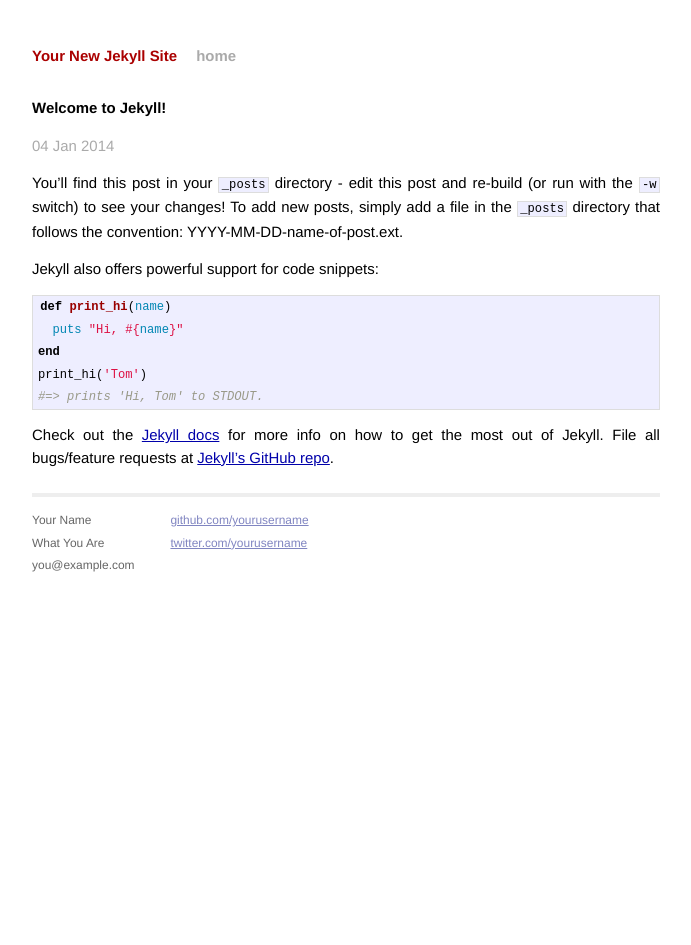
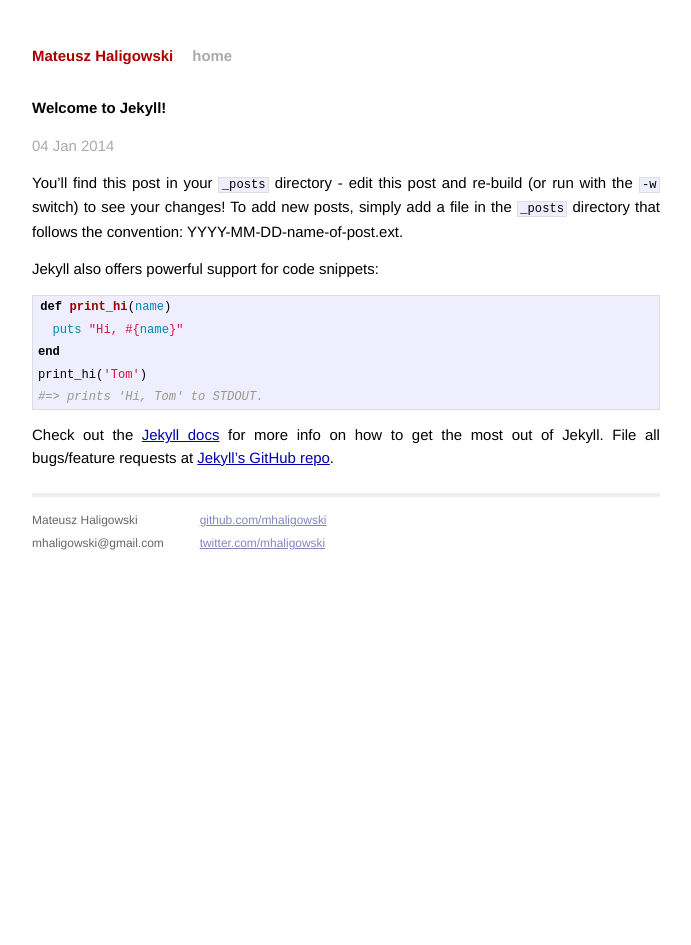
Before and after one commit to mhaligowski/mhaligowski.github.io, a Jekyll site: the page built from _posts/2014-01-04-welcome-to-jekyll.markdown, in a window 1280 px wide. Shown: the whole page, without its empty margins (294-985 px from the left). Built offline with Jekyll 4.4.1, drawn with Linux system fonts in a browser that asks for light colours; Markdown is read by kramdown in place of the engine named in the settings.

Commit message:
Update some information on the page

```diff
--- a/_config.yml
+++ b/_config.yml
@@ -1,3 +1,3 @@
-name: Your New Jekyll Site
+name: Mateusz Haligowski
 markdown: redcarpet
 pygments: true
--- a/_layouts/default.html
+++ b/_layouts/default.html
@@ -26,15 +26,14 @@
           <div class="footer">
             <div class="contact">
               <p>
-                Your Name<br />
-                What You Are<br />
-                you@example.com
+                Mateusz Haligowski<br />
+                mhaligowski@gmail.com
               </p>
             </div>
             <div class="contact">
               <p>
-                <a href="https://github.com/yourusername">github.com/yourusername</a><br />
-                <a href="https://twitter.com/yourusername">twitter.com/yourusername</a><br />
+                <a href="https://github.com/mhaligowski">github.com/mhaligowski</a><br />
+                <a href="https://twitter.com/mhaligowski">twitter.com/mhaligowski</a><br />
               </p>
             </div>
           </div>
--- a/index.html
+++ b/index.html
@@ -1,6 +1,6 @@
 ---
 layout: default
-title: Your New Jekyll Site
+title: Mateusz Haligowski
 ---
 
 <div id="home">
```
